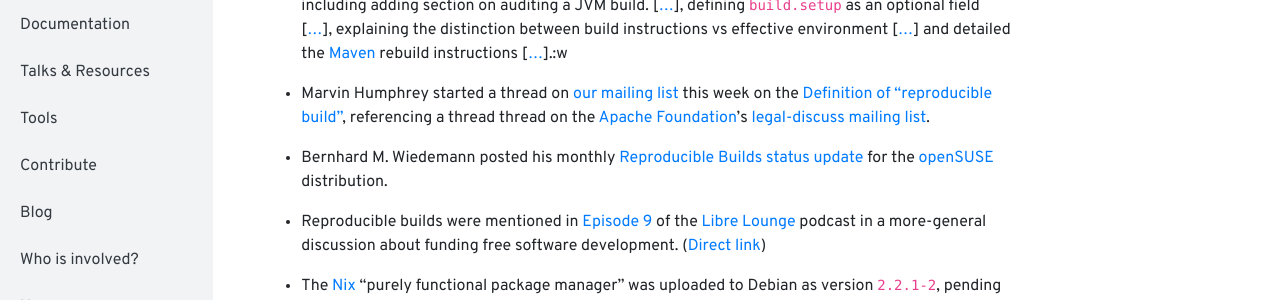
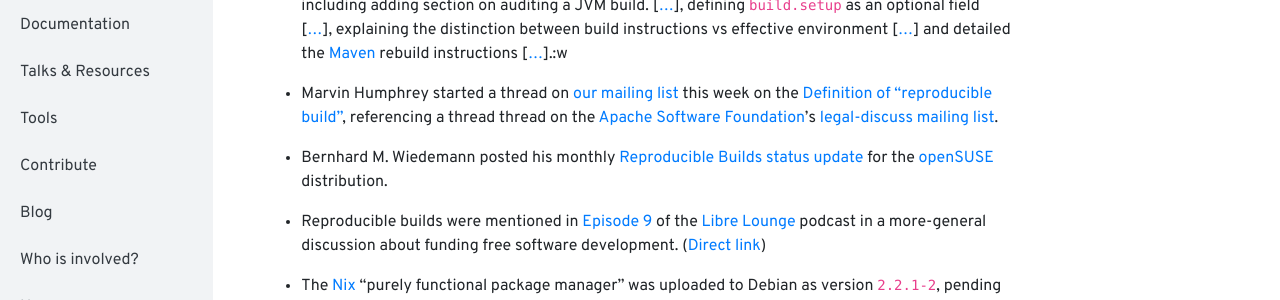
Before and after one commit to prototypefund/reproducible-website, a Jekyll site: the page built from _blog/posts/196.md, in a window 1280 px wide and 900 px high, scrolled down 811 px. Shown: the part 150-450 px from the top of the window. Built offline with Jekyll 4.4.1, drawn with Linux system fonts in a browser that asks for light colours.

Commit message:
196: Correct ASF's name

```diff
--- a/_blog/posts/196.md
+++ b/_blog/posts/196.md
@@ -17,7 +17,7 @@
 
 * Hervé Boutemy made more updates to the [reproducible-builds.org](https://reproducible-builds.org) project website this week, including adding section on auditing a JVM build. [[...](https://salsa.debian.org/reproducible-builds/reproducible-website/commit/c7191b9)], defining `build.setup` as an optional field [[...](https://salsa.debian.org/reproducible-builds/reproducible-website/commit/6c01120)], explaining the distinction between build instructions vs effective environment [[...](https://salsa.debian.org/reproducible-builds/reproducible-website/commit/ba2f561)] and detailed the [Maven](https://maven.apache.org/) rebuild instructions [[...](https://salsa.debian.org/reproducible-builds/reproducible-website/commit/e587f04)].:w
 
-* Marvin Humphrey started a thread on [our mailing list](https://lists.reproducible-builds.org/pipermail/rb-general/) this week on the [Definition of "reproducible build"](https://lists.reproducible-builds.org/pipermail/rb-general/2019-January/001426.html), referencing a thread thread on the [Apache Foundation](https://apache.org)'s [legal-discuss mailing list](https://lists.reproducible-builds.org/pipermail/rb-general/2019-January/001428.html).
+* Marvin Humphrey started a thread on [our mailing list](https://lists.reproducible-builds.org/pipermail/rb-general/) this week on the [Definition of "reproducible build"](https://lists.reproducible-builds.org/pipermail/rb-general/2019-January/001426.html), referencing a thread thread on the [Apache Software Foundation](https://apache.org)'s [legal-discuss mailing list](https://lists.reproducible-builds.org/pipermail/rb-general/2019-January/001428.html).
 
 * Bernhard M. Wiedemann posted his monthly [Reproducible Builds status update](https://lists.opensuse.org/opensuse-factory/2019-01/msg00393.html) for the [openSUSE](https://opensuse.org/) distribution.
 
```
